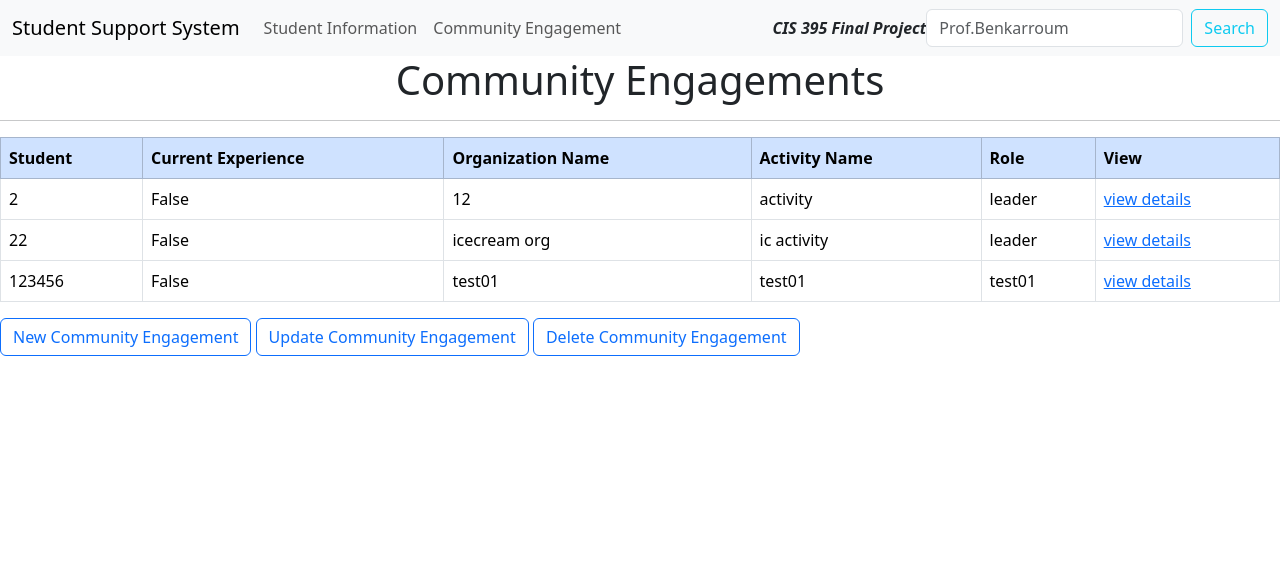
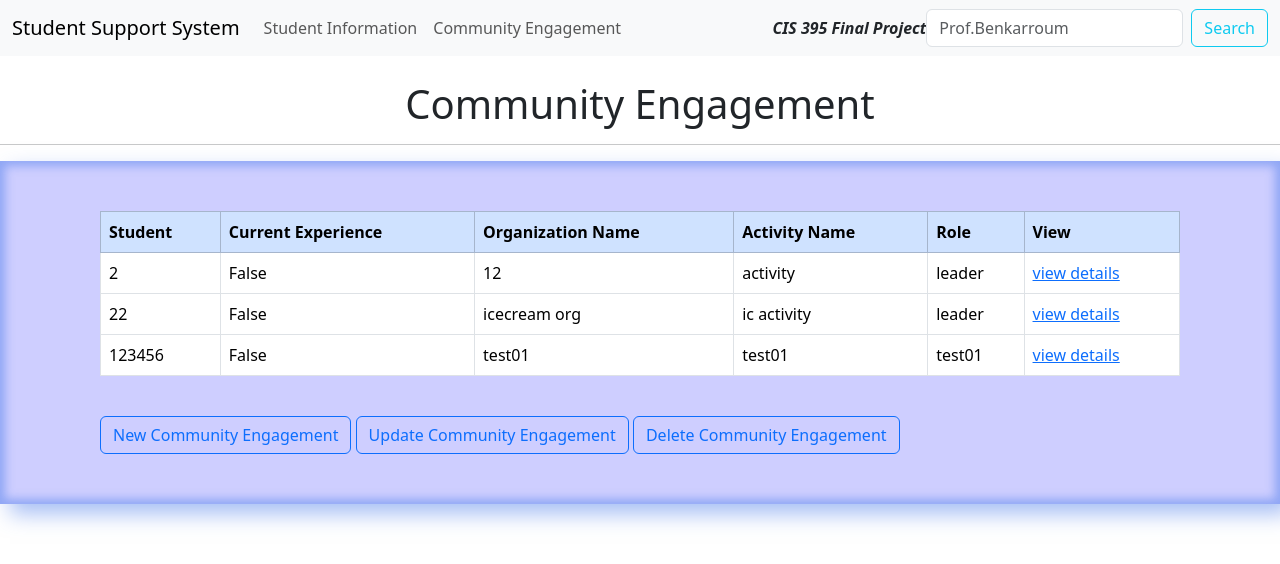
Before and after one commit to qrran/CIS395-Final-Project, a Django app: page /ceTable in a window 1280 px wide. Shown: the top 564 px of the page. Run offline with Django 5.2, Linux system fonts and the light colour scheme; data comes from the database, SQL or seed files in the repository.

Commit message:
added background to tables

```diff
--- /dev/null
+++ b/student_support_system/static/css/table.css
@@ -0,0 +1,15 @@
+.tablediv {
+  /* top | right | bottom | left */
+  padding: 50px 100px;
+  box-shadow: 10px 10px 20px 0px rgba(81, 128, 236, 0.5),
+    inset 0px 0px 10px 5px rgba(81, 128, 236, 0.5);
+  background-color: #ceceff;
+}
+
+.tablebg {
+  background-color: #ceceff;
+}
+/* .tablespan {
+  box-shadow: 10px 10px 20px 0px rgba(0, 0, 0, 0.5),
+    inset 0px 0px 10px 5px rgba(0, 0, 0, 0.5);
+}  */
--- a/student_support_system/webapp/templates/webapp/ceTable.html
+++ b/student_support_system/webapp/templates/webapp/ceTable.html
@@ -1,6 +1,10 @@
-{% extends 'webapp/base.html' %} {% block content %}
-<h1 class="text-center">Community Engagements</h1>
+{% extends 'webapp/base.html' %} {% block content %}{% load static %}
+<link rel="stylesheet" type="text/css" href="../../../static/css/table.css" />
+
+<br />
+<h1 class="text-center">Community Engagement</h1>
 <hr />
+<div class="tablediv">
   <table class="table table-gray table-hover table-bordered">
     <thead class="table-primary">
       <tr>
@@ -27,7 +31,7 @@
       {% endfor %} {% endif %}
     </tbody>
   </table>
-
+  <br />
   <a class="btn btn-outline-primary" href="{% url 'createCE' %}">
     New Community Engagement
   </a>
@@ -37,4 +41,5 @@
   <a class="btn btn-outline-primary" href="{% url 'deleteCE' %}">
     Delete Community Engagement
   </a>
+</div>
 {% endblock %}
--- a/student_support_system/webapp/templates/webapp/createRecord.html
+++ b/student_support_system/webapp/templates/webapp/createRecord.html
@@ -1,5 +1,4 @@
 {% extends 'webapp/base.html' %} {% block content %}
-
 <div class="container bg-light shadow-md p-5 form-layout">
   <h1>Create new Record</h1>
   <hr />
--- a/student_support_system/webapp/templates/webapp/index.html
+++ b/student_support_system/webapp/templates/webapp/index.html
@@ -3,7 +3,7 @@
   <div class="d-flex flex-column justify-content-center w-100 h-100">
     <div class="d-flex flex-column justify-content-center align-items-center">
       <h1 class="fw-light text-white m-0">
-        <strong>Student Support System Database</strong>
+        <strong>Student Support Database System</strong>
       </h1>
       <br />
       <br />
```
Also changed, not shown: student_support_system/webapp/templates/webapp/createCE.html (+13 -0 lines), student_support_system/webapp/templates/webapp/dashboard.html (+29 -6 lines). Lines whose indentation alone changed are shown as unchanged.
